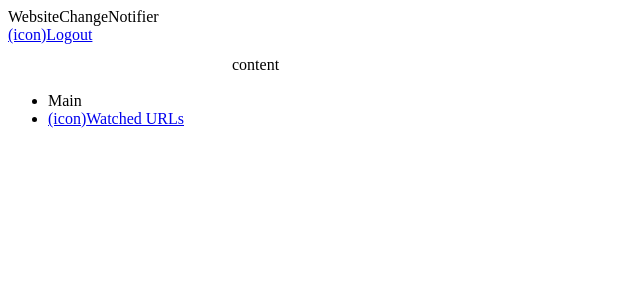
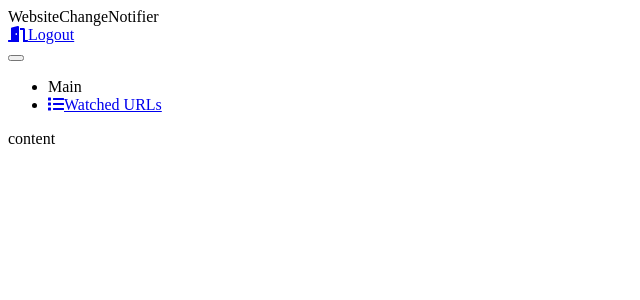
Before and after one commit to ashkanjj/website-change-notifier, a React app in the folder Frontend/: page / in a window 1280 px wide. Shown: the top 300 px of the page, without its empty margins (0-640 px from the left). Built offline with nearby package versions, Linux system fonts and the light colour scheme.

Commit message:
Added BurgerMenu + FA Icons

```diff
--- a/Frontend/package.json
+++ b/Frontend/package.json
@@ -5,6 +5,9 @@
   "main": "index.js",
   "license": "MIT",
   "dependencies": {
+    "@fortawesome/fontawesome-svg-core": "^1.2.35",
+    "@fortawesome/free-solid-svg-icons": "^5.15.3",
+    "@fortawesome/react-fontawesome": "^0.1.14",
     "react": "^17.0.2",
     "react-dom": "^17.0.2"
   },
--- a/Frontend/src/App.tsx
+++ b/Frontend/src/App.tsx
@@ -1,36 +1,94 @@
-import React from "react";
-import IconText from "./components/IconText";
+import { faList, faDoorOpen } from "@fortawesome/free-solid-svg-icons";
+import React, { useState } from "react";
+import BurgerMenu from "./BurgerMenu";
+import IconText, { IconTextProps } from "./components/IconText";
+
+const menuWidth = {
+  smDevices: 16,
+  mdDevices: 56,
+};
 
 function App() {
   return (
-    <div className="wrapper">
-      <div className="header bg-blue-800 pl-5 text-white	items-center flex flex-row justify-between ">
+    <div className="wrapper grid grid-rows-layout grid-flow-col h-screen z-index: 0;    ">
+      <Header />
+      <SideMenu />
+      <Content />
+    </div>
+  );
+}
+
+function SideMenuIconText(props: {
+  mousedOver?: boolean;
+  faIcon?: IconTextProps["faIcon"];
+  text: string;
+}) {
+  const { faIcon, mousedOver = false } = props;
+  return (
+    <IconText
+      text="Watched URLs"
+      faIcon={faIcon}
+      wrapperClassName="focus:outline-none hover:bg-blue-800 dark:hover:bg-gray-600 text-white-600 hover:text-white-800 border-l-4 border-transparent hover:border-blue-500 dark:hover:border-gray-800"
+      textClassName={`${mousedOver ? "block" : "hidden"} md:block`}
+    />
+  );
+}
+
+function Header() {
+  return (
+    <div className="col-start-1 col-span-2 row-start-1 row-span-1 flex flex-row items-center justify-between z-30 pl-5 bg-blue-800 text-white">
       <div>WebsiteChangeNotifier</div>
-        <IconText className="mr-4 hover:text-blue-100" text="Logout" />
+      <IconText
+        wrapperClassName="mr-4 hover:text-blue-100"
+        faIcon={faDoorOpen}
+        text="Logout"
+        textClassName="hidden md:block"
+      />
     </div>
-      <div className="menu bg-blue-900 h-full transition-all duration-300">
-        <ul className="overflow-y-auto overflow-x-hidden flex flex-col justify-between flex-grow text-white">
+  );
+}
+
+function SideMenu() {
+  const [open, setOpen] = useState(false);
+  const wrapperWidth = `w-${
+    open ? menuWidth.mdDevices : menuWidth.smDevices
+  } md:w-${menuWidth.mdDevices}`; // by default small devices width OR medium devices if moused over AND medium devices width when on medium width
+  return (
+    <div
+      className={`fixed ${wrapperWidth} z-20 bg-blue-900 h-full transition-all duration-300 pt-16`}
+    >
+      <BurgerMenu className={`block md:hidden`} onOpen={setOpen} open={open} />
+      <ul
+        className={`${
+          open ? "block" : "hidden"
+        } md:block overflow-y-auto overflow-x-hidden flex flex-col justify-between flex-grow text-white transition-all duration-300`}
+      >
         <li className="px-5">
-            <div className="text-sm font-light tracking-wide text-gray-400 uppercase">
+          <div
+            className={`text-sm font-light tracking-wide text-gray-400 uppercase pt-4`}
+          >
             Main
           </div>
         </li>
         <li>
-            <SideMenuIconText text="Watched URLs" />
+          <SideMenuIconText
+            text="Watched URLs"
+            faIcon={faList}
+            mousedOver={open}
+          />
         </li>
       </ul>
-      </div>
-      <div className="content p-4 transition-all duration-300">content</div>
     </div>
   );
 }
 
-function SideMenuIconText(props: { text: string }) {
+function Content() {
   return (
-    <IconText
-      text="Watched URLs"
-      className="focus:outline-none hover:bg-blue-800 dark:hover:bg-gray-600 text-white-600 hover:text-white-800 border-l-4 border-transparent hover:border-blue-500 dark:hover:border-gray-800"
-    />
+    <div
+      className={`col-start-1 col-span-2 row-start-2 row-span-1 z-10 p-4 ml-${menuWidth.smDevices} md:ml-${menuWidth.mdDevices} transition-all duration-300`}
+    >
+      content
+    </div>
   );
 }
 
--- /dev/null
+++ b/Frontend/src/BurgerMenu.tsx
@@ -0,0 +1,34 @@
+import React from "react";
+
+export default function BurgerMenu(props: {
+  open: boolean;
+  onOpen: (open: boolean) => void;
+  className?: string;
+}) {
+  const { className, open, onOpen } = props;
+
+  const divClassesCommon = `w-6 h-1 bg-white rounded-xl transition-all origin-1 `;
+
+  return (
+    <button
+      onClick={() => onOpen(!open)}
+      className={`relative flex flex-col ml-5 justify-around w-6 h-6 bg-transparent  border-none cursor-pointer p-0 z-10 focus:outline-none ${className}`}
+    >
+      <div
+        className={`${divClassesCommon} transform ${
+          open ? "rotate-45" : "rotate-0"
+        } `}
+      />
+      <div
+        className={`${divClassesCommon} ${
+          open ? `opacity-0` : "opacity-100"
+        } transform ${open ? "translate-x-5" : "translate-x-0"}`}
+      />
+      <div
+        className={`${divClassesCommon} transform ${
+          open ? "-rotate-45" : "rotate-0"
+        }`}
+      />
+    </button>
+  );
+}
--- a/Frontend/src/components/IconText.tsx
+++ b/Frontend/src/components/IconText.tsx
@@ -1,17 +1,20 @@
 import React, { ReactHTML } from "react";
+import { FontAwesomeIcon } from "@fortawesome/react-fontawesome";
+import { IconDefinition } from "@fortawesome/free-solid-svg-icons";
 
-interface IProps {
-  className?: string;
-  icon?: string;
+export interface IconTextProps {
+  wrapperClassName?: string;
+  textClassName?: string;
+  faIcon?: IconDefinition;
   text: string;
   link?: string;
   wrapperEl?: keyof ReactHTML;
 }
 
-function IconText(props: IProps) {
-  const { icon = "(icon)", link, text, wrapperEl } = props;
+function IconText(props: IconTextProps) {
+  const { faIcon, link, text, textClassName, wrapperEl } = props;
   const wrapperProps = {
-    className: `relative flex flex-row items-center h-11 pr-6 ${props.className}`,
+    className: `relative flex flex-row items-center h-11 pr-6 ${props.wrapperClassName}`,
   };
   let Wrapper;
   if (!wrapperEl) {
@@ -31,9 +34,11 @@ function IconText(props: IProps) {
   return (
     <Wrapper>
       <span className="inline-flex justify-center items-center ml-4">
-        {icon}
+        {!faIcon ? "(icon)" : <FontAwesomeIcon icon={faIcon} />}
       </span>
-      <span className="ml-2 text-sm tracking-wide truncate">{text}</span>
+      <span className={`ml-2 text-sm tracking-wide truncate ${textClassName}`}>
+        {text}
+      </span>
     </Wrapper>
   );
 }
--- a/Frontend/src/index.tsx
+++ b/Frontend/src/index.tsx
@@ -2,6 +2,5 @@ import React from "react";
 import ReactDOM from "react-dom";
 import "tailwindcss/tailwind.css";
 import App from "./App";
-import "./layout.css";
 
 ReactDOM.render(<App />, document.getElementById("root"));
--- a/Frontend/src/layout.css
+++ /dev/null
@@ -1,41 +0,0 @@
-.wrapper {
-  display: grid;
-  grid-template-rows: 3rem auto;
-  grid-template-columns: auto;
-  grid-template-areas: "header header" "content content";
-  height: 100vh;
-}
-.header {
-  grid-area: header;
-}
-
-.menu {
-  z-index: -10;
-  position: fixed;
-  padding-top: 4.25rem;
-}
-
-.content {
-  grid-area: content;
-}
-
-@media only screen and (min-width: 480px) {
-  .content {
-    margin-left: 7rem;
-  }
-
-  .menu {
-    width: 7rem;
-  }
-}
-
-/* Desktop */
-@media only screen and (min-width: 768px) {
-  .content {
-    margin-left: 14rem;
-  }
-
-  .menu {
-    width: 14rem;
-  }
-}
```
Also changed, not shown: Frontend/tailwind.config.js (+12 -3 lines), 1 other file (tests, documents, lock files or other folders). Lines whose indentation alone changed are shown as unchanged.
